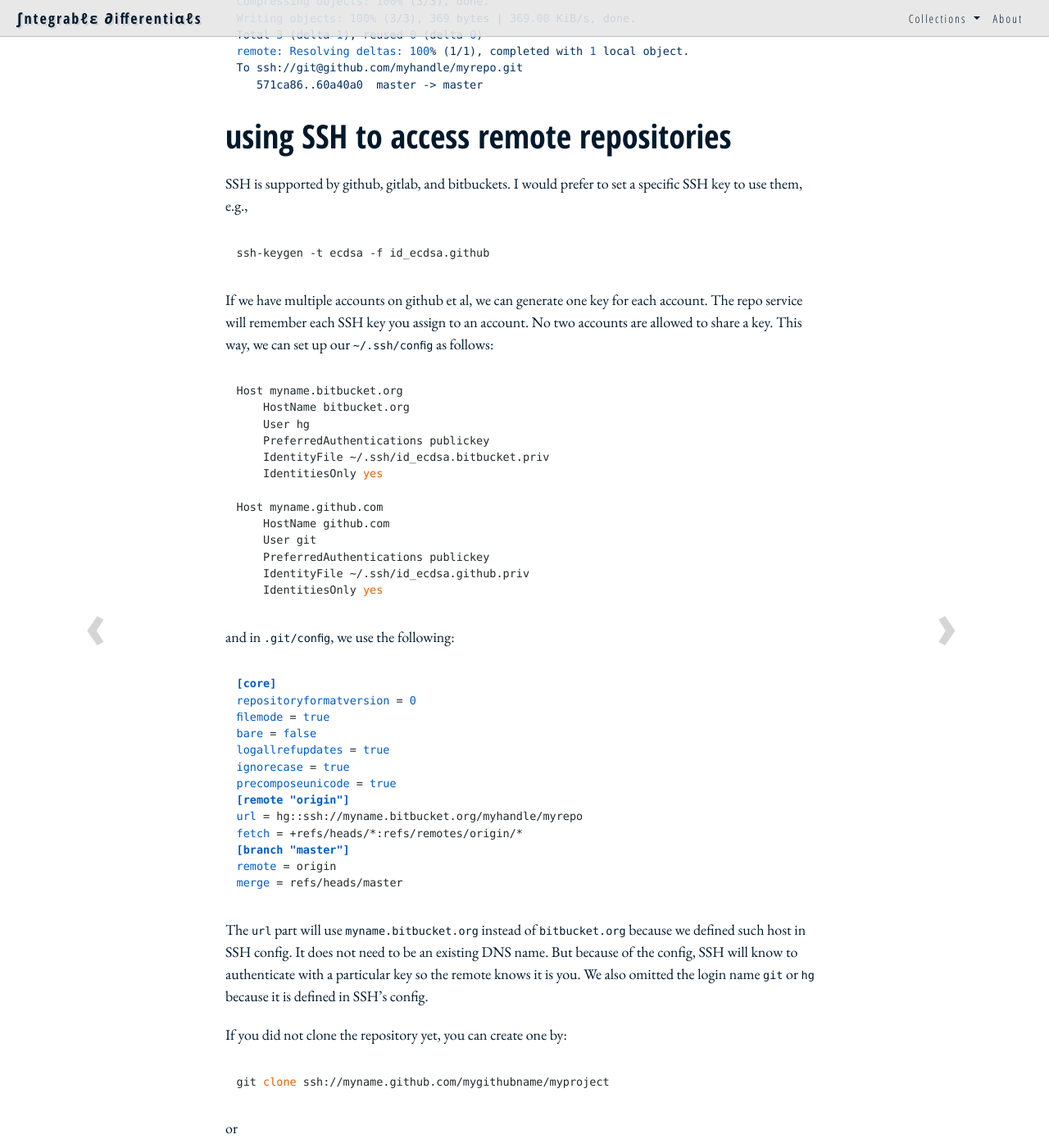
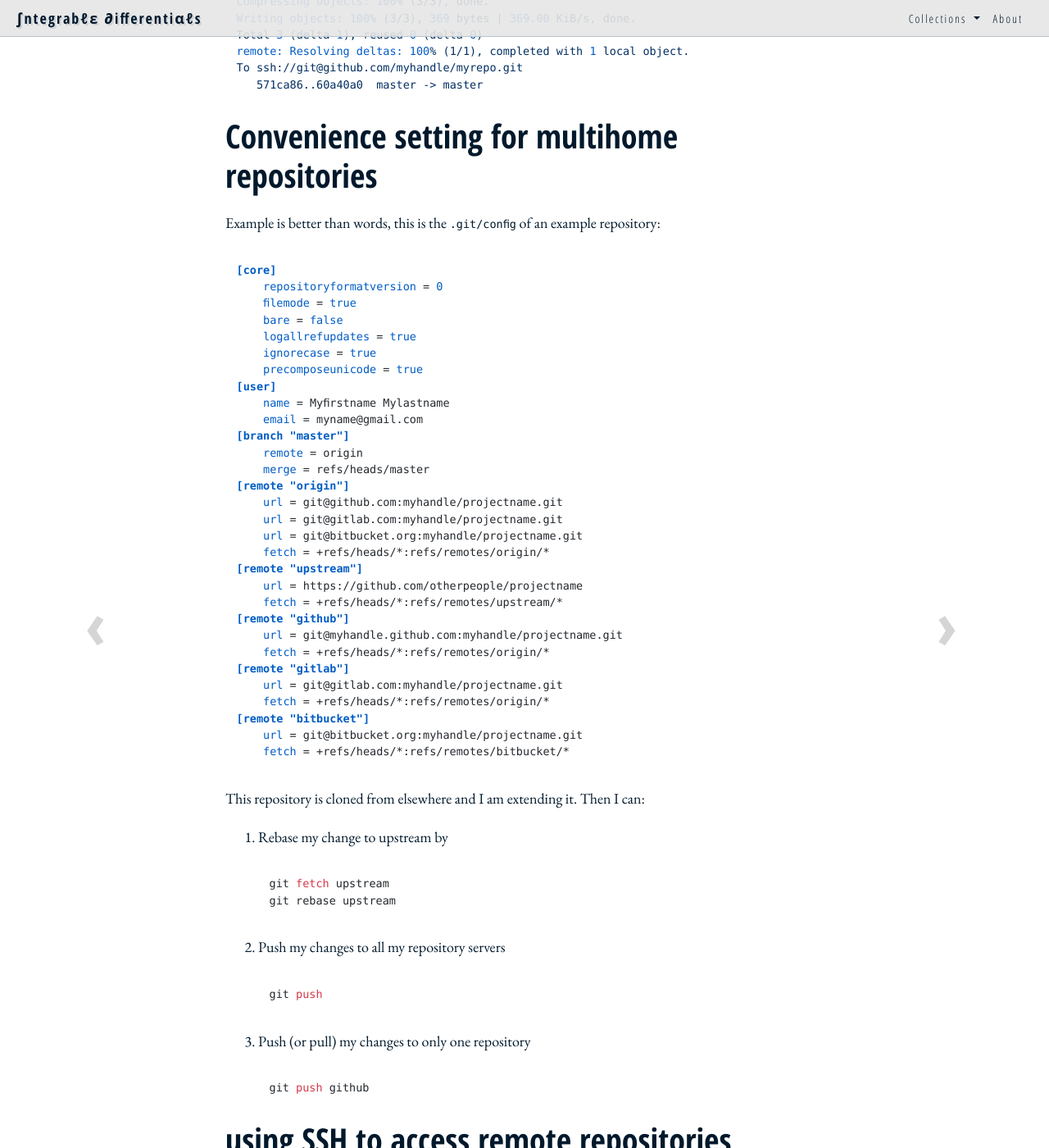
Before and after one commit to righthandabacus/righthandabacus.github.io, a Jekyll site: the page built from _posts/2019-07-20-githg.markdown, in a window 1280 px wide and 1400 px high, scrolled down 4712 px. Shown: the whole window at 82% size. Built offline with Jekyll 4.4.1, drawn with Linux system fonts in a browser that asks for light colours; nearby versions of some CDN libraries; some web fonts are replaced; comment, search, counter and statistics services are not loaded; some of the changed text lies outside the part shown.

Commit message:
new post

````diff
--- a/_posts/2019-07-20-githg.markdown
+++ b/_posts/2019-07-20-githg.markdown
@@ -222,6 +223,58 @@ To ssh://git@github.com/myhandle/myrepo.git
    571ca86..60a40a0  master -> master
 ```
 
+# Convenience setting for multihome repositories
+
+Example is better than words, this is the `.git/config` of an example repository:
+
+```
+[core]
+	repositoryformatversion = 0
+	filemode = true
+	bare = false
+	logallrefupdates = true
+	ignorecase = true
+	precomposeunicode = true
+[user]
+	name = Myfirstname Mylastname
+	email = myname@gmail.com
+[branch "master"]
+	remote = origin
+	merge = refs/heads/master
+[remote "origin"]
+	url = git@github.com:myhandle/projectname.git
+	url = git@gitlab.com:myhandle/projectname.git
+	url = git@bitbucket.org:myhandle/projectname.git
+	fetch = +refs/heads/*:refs/remotes/origin/*
+[remote "upstream"]
+	url = https://github.com/otherpeople/projectname
+	fetch = +refs/heads/*:refs/remotes/upstream/*
+[remote "github"]
+	url = git@myhandle.github.com:myhandle/projectname.git
+	fetch = +refs/heads/*:refs/remotes/origin/*
+[remote "gitlab"]
+	url = git@gitlab.com:myhandle/projectname.git
+	fetch = +refs/heads/*:refs/remotes/origin/*
+[remote "bitbucket"]
+	url = git@bitbucket.org:myhandle/projectname.git
+	fetch = +refs/heads/*:refs/remotes/bitbucket/*
+```
+
+This repository is cloned from elsewhere and I am extending it. Then I can:
+
+1. Rebase my change to upstream by
+
+       git fetch upstream
+       git rebase upstream
+
+2. Push my changes to all my repository servers
+
+       git push
+
+3. Push (or pull) my changes to only one repository
+
+       git push github
+
 # using SSH to access remote repositories
 
 SSH is supported by github, gitlab, and bitbuckets. I would prefer to set a specific SSH key to use them, e.g.,
````
Also changed, not shown: other parts of _posts/2019-07-20-githg.markdown (+1 -0 lines), _posts/2019-08-15-kalman.markdown (added, +458 -0 lines).
